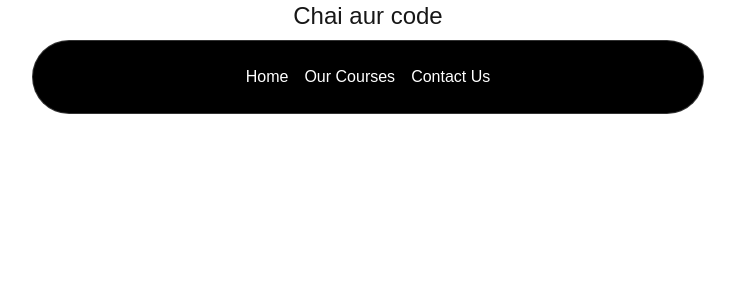
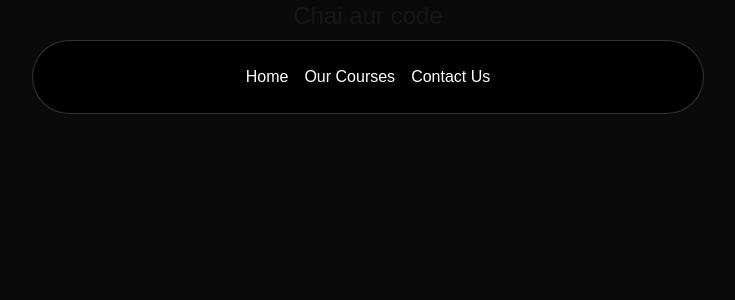
Before and after one commit to codeWith-Repon/Basic-Next-js-project, a Next.js app: page / in a window 1280 px wide. Shown: the top 300 px of the page, without its empty margins (272-1007 px from the left). Built offline with nearby package versions, Linux system fonts and the light colour scheme.

Commit message:
3 tutorial complite

```diff
--- a/src/app/layout.tsx
+++ b/src/app/layout.tsx
@@ -29,7 +29,9 @@
       <body
         className={`${geistSans.variable} ${geistMono.variable} antialiased`}
       >
-        <Navbar/>
+        <div className="relative w-full flex items-center justify-center">
+          <Navbar />
+        </div>
         {children}
       </body>
     </html>
--- a/src/app/page.tsx
+++ b/src/app/page.tsx
@@ -1,6 +1,8 @@
 
 export default function Home() {
   return (
-   <h1 className="text-2xl text-center">Chai aur code</h1>
+    <main className="min-h-screen bg-black/[0.96] antialiased bg-grid-white/[0.02]">
+         <h1 className="text-2xl text-center">Chai aur code</h1>
+    </main>
   );
 }
```
